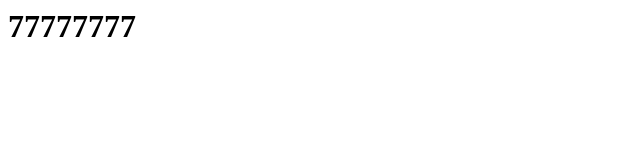
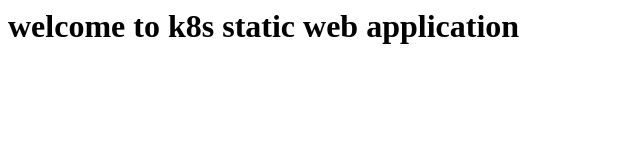
Before and after one commit to maheswargoud/dev, a plain HTML site: page index.html in a window 1280 px wide. Shown: the whole page, without its empty margins (0-640 px from the left). Drawn offline with Linux system fonts and the light colour scheme.

Commit message:
updatedd!!!!!

```diff
--- a/index.html
+++ b/index.html
@@ -1 +1 @@
-<h1>77777777</h1>
+<h1>welcome to k8s static web application</h1>
```
Also changed, not shown: 5 other files.
